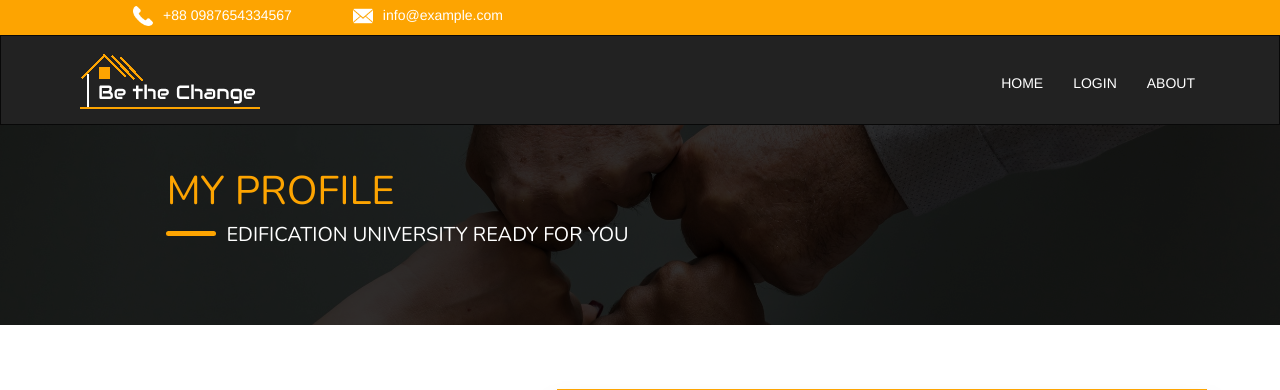
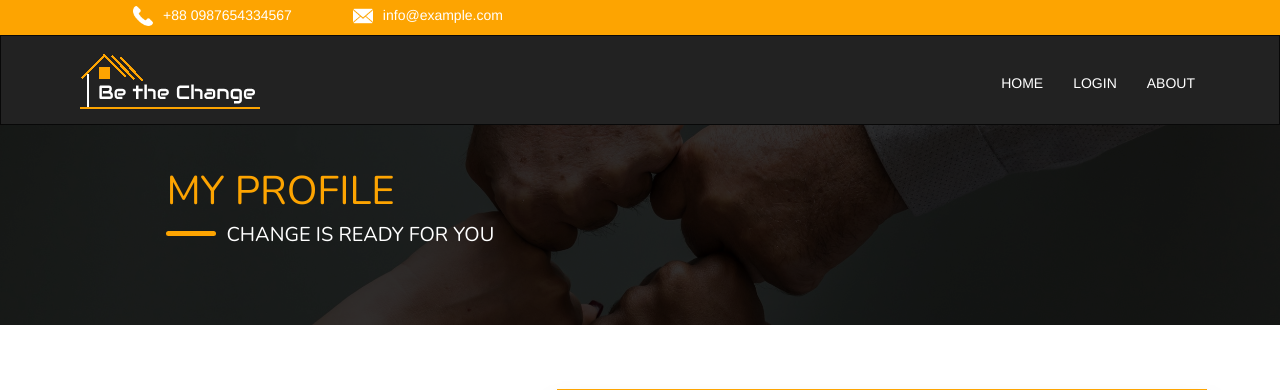
Before and after one commit to UjalaJha/Be-the-Change, a PHP site: page /be-the-change/profile.html in a window 1280 px wide. Shown: the top 390 px of the page. Run offline with PHP 8.4, Linux system fonts and the light colour scheme.

Commit message:
final commits

```diff
--- a/donors.php
+++ b/donors.php
@@ -72,7 +72,7 @@ $donations=getngodonations();
                    <span class="blog-text">DONORS</span>
                </div>
                <div class="same-section">
-                <span class="add"></span><span class="text">EDIFICATION UNIVERSITY READY FOR YOU</span>
+                <span class="add"></span><span class="text">CHANGE IS READY FOR YOU</span>
                 </div>
 
             </div>
--- a/profile.html
+++ b/profile.html
@@ -58,7 +58,7 @@
                    <span class="blog-text">MY PROFILE</span>
                </div>
                <div class="same-section">
-                <span class="add"></span><span class="text">EDIFICATION UNIVERSITY READY FOR YOU</span>
+                <span class="add"></span><span class="text">CHANGE IS READY FOR YOU</span>
                 </div>
 
             </div>
--- a/volunteers.php
+++ b/volunteers.php
@@ -71,7 +71,7 @@ $events=getngoevents();
                    <span class="blog-text">VOLUNTEERS</span>
                </div>
                <div class="same-section">
-                <span class="add"></span><span class="text">EDIFICATION UNIVERSITY READY FOR YOU</span>
+                <span class="add"></span><span class="text">CHANGE IS READY FOR YOU</span>
                 </div>
 
             </div>
```
